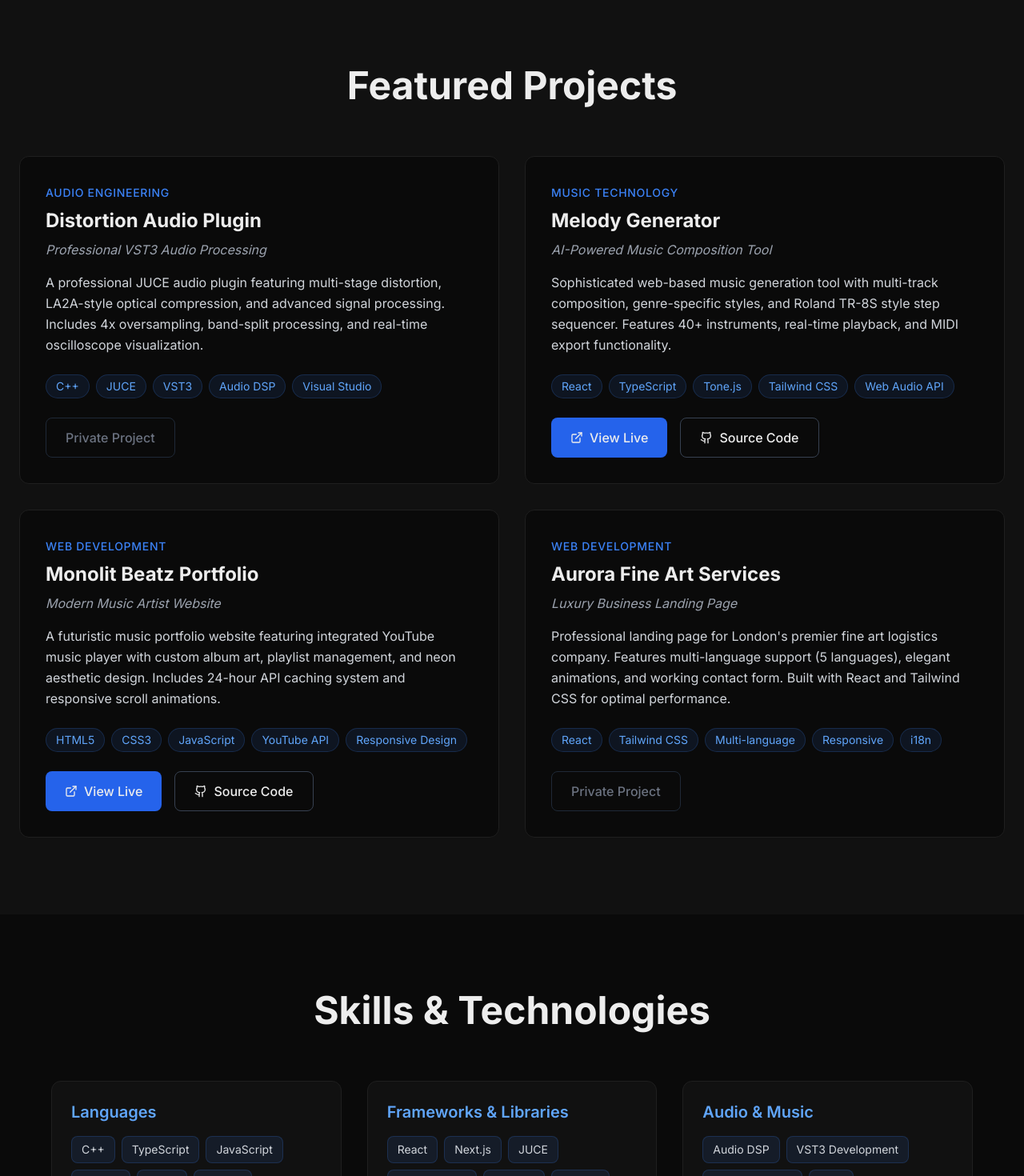
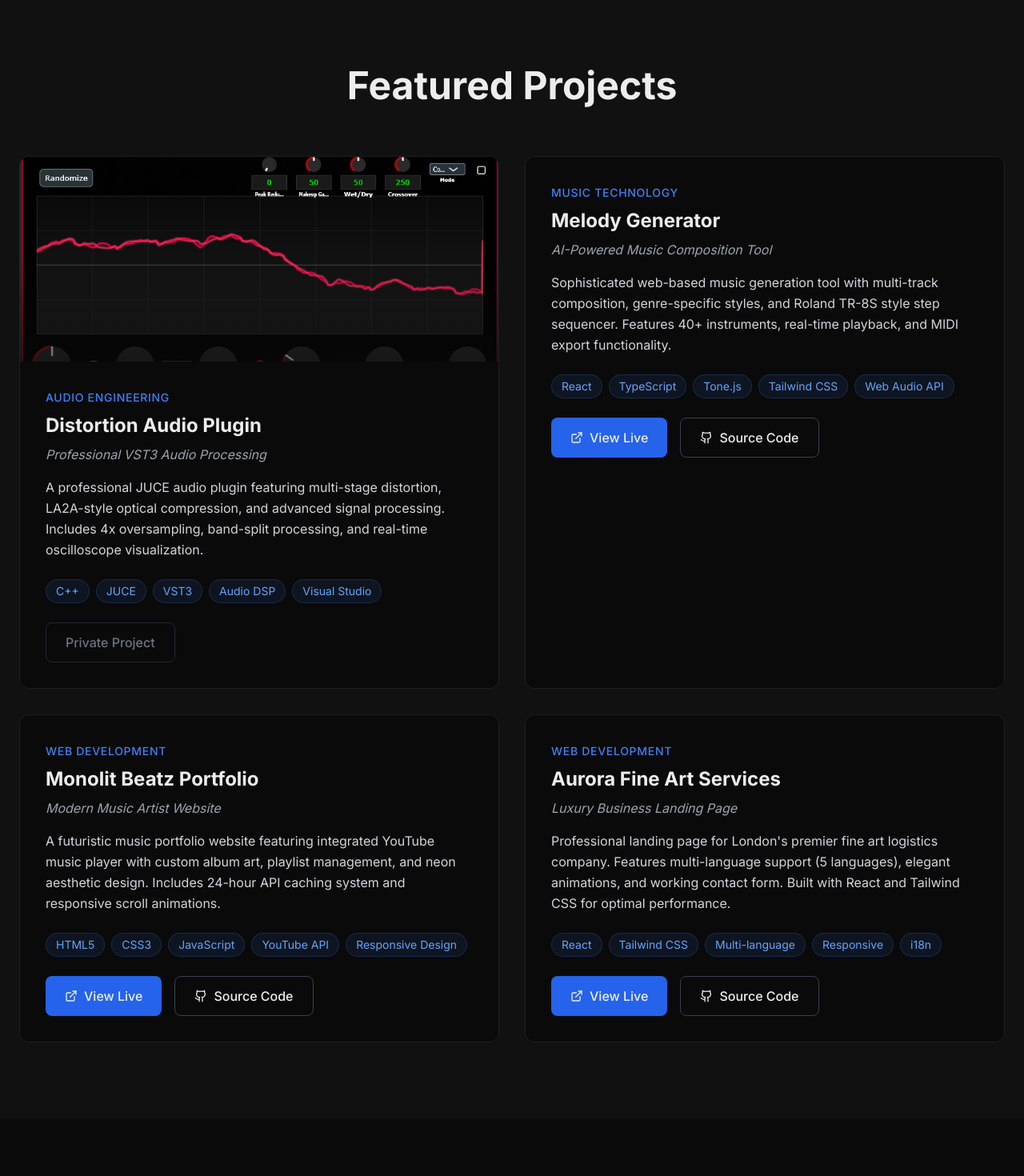
Before and after one commit to elarmuzik1993/IT-Portfolio, a Next.js app: page / in a window 1280 px wide. Shown: the part 1580-3050 px from the top of the page at 80% size. Built offline with nearby package versions, Linux system fonts and the light colour scheme.

Commit message:
Add: Screenshot for Distortion Audio Plugin
- Added distortion-plugin.png screenshot to public folder
- Updated Projects component to support project images
- Distortion plugin now displays screenshot with hover zoom effect
- Added gradient overlay for better text contrast

```diff
--- a/components/Projects.tsx
+++ b/components/Projects.tsx
@@ -10,6 +10,7 @@ interface Project {
   liveUrl?: string;
   githubUrl?: string;
   category: string;
+  image?: string;
 }
 
 export default function Projects() {
@@ -20,6 +21,7 @@ export default function Projects() {
       description: "A professional JUCE audio plugin featuring multi-stage distortion, LA2A-style optical compression, and advanced signal processing. Includes 4x oversampling, band-split processing, and real-time oscilloscope visualization.",
       tags: ["C++", "JUCE", "VST3", "Audio DSP", "Visual Studio"],
       category: "Audio Engineering",
+      image: "/distortion-plugin.png",
     },
     {
       title: "Melody Generator",
@@ -44,6 +46,8 @@ export default function Projects() {
       tagline: "Luxury Business Landing Page",
       description: "Professional landing page for London's premier fine art logistics company. Features multi-language support (5 languages), elegant animations, and working contact form. Built with React and Tailwind CSS for optimal performance.",
       tags: ["React", "Tailwind CSS", "Multi-language", "Responsive", "i18n"],
+      liveUrl: "https://elarmuzik1993.github.io/Aurora-Fine-Art/",
+      githubUrl: "https://github.com/elarmuzik1993/Aurora-Fine-Art",
       category: "Web Development",
     },
   ];
@@ -61,6 +65,16 @@ export default function Projects() {
               key={index}
               className="group bg-[var(--background)] border border-[var(--border)] rounded-xl overflow-hidden hover:border-blue-500 transition-all duration-300 transform hover:scale-[1.02] hover:shadow-2xl hover:shadow-blue-500/10"
             >
+              {project.image && (
+                <div className="relative h-64 bg-gradient-to-br from-gray-900 to-black overflow-hidden">
+                  <img
+                    src={project.image}
+                    alt={project.title}
+                    className="w-full h-full object-cover group-hover:scale-105 transition-transform duration-500"
+                  />
+                  <div className="absolute inset-0 bg-gradient-to-t from-[var(--background)] via-transparent to-transparent opacity-60"></div>
+                </div>
+              )}
               <div className="p-8">
                 <div className="flex items-start justify-between mb-4">
                   <div className="flex-1">
```
Also changed, not shown: public/distortion-plugin.png (added).
